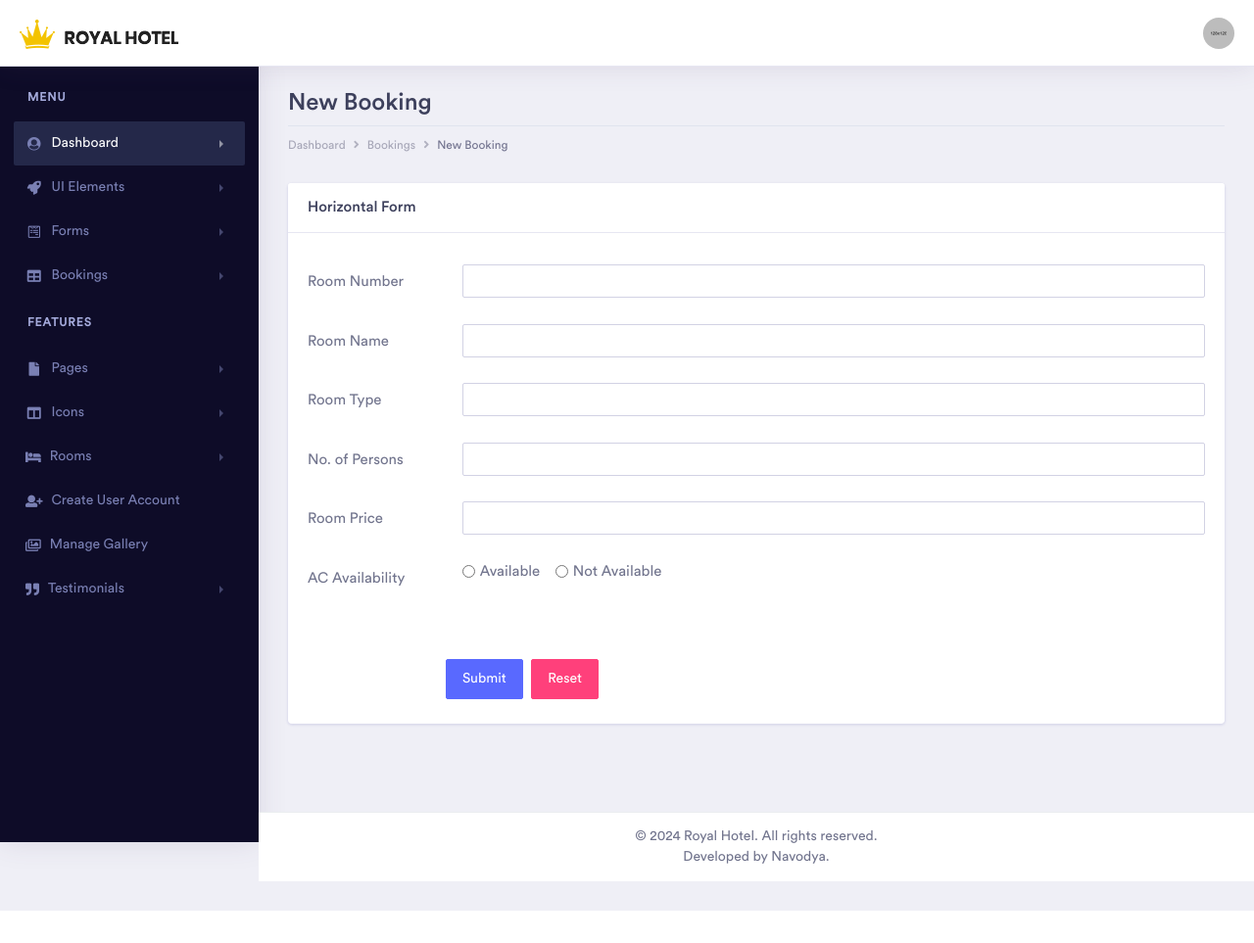
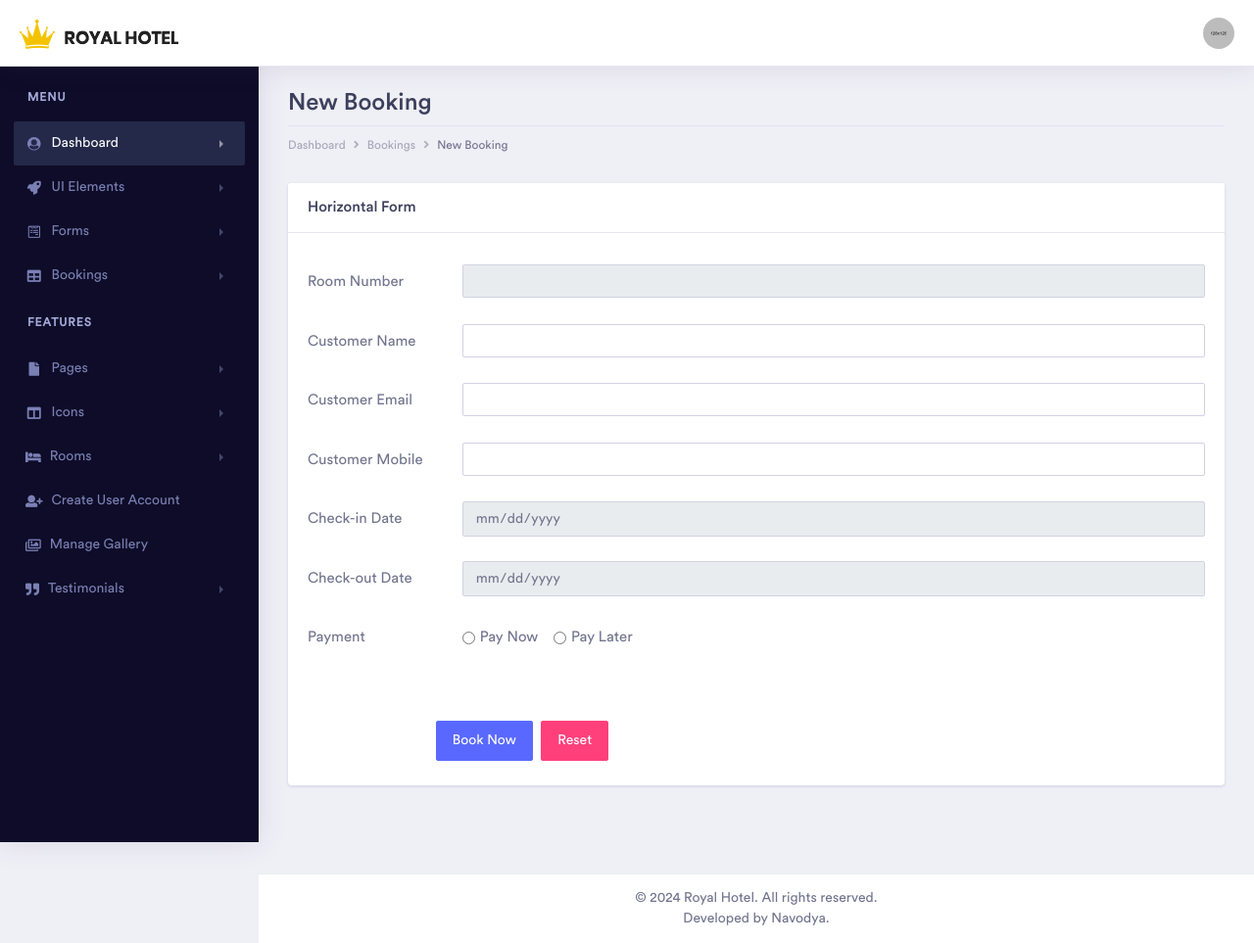
Before and after one commit to supuncharuk/hotel-reserve, a PHP site: page /admin/new-booking.php in a window 1280 px wide. Shown: the whole page at 98% size. Before the commit the page ends 930 px from the top, so only its background shows below. Run offline with PHP 8.4, Linux system fonts and the light colour scheme; some web fonts are replaced.

Commit message:
Some changes in admin new booking

```diff
--- /dev/null
+++ b/admin/assets/libs/js/utils.js
@@ -0,0 +1,16 @@
+$(document).ready(function(){
+    $("#saveButton").click(function(){
+      // Check if any input fields or select items are empty
+      var isEmpty = false;
+      $("input, select").each(function(){
+        if($(this).val() === ''){
+          isEmpty = true;
+          return false; // Exit the loop if any field is empty
+        }
+      });
+
+      if(isEmpty){
+        $('#verticalyCentered').modal('hide');
+      }
+    });
+});
--- a/admin/available-rooms.php
+++ b/admin/available-rooms.php
@@ -147,6 +147,10 @@
                                                         while($row = mysqli_fetch_row($result)){
                                                             // var_dump($row);
 
+                                                            $rid = urlencode($row[0]);
+                                                            $cindate = urlencode($checking_date);
+                                                            $coutdate = urlencode($checkout_date);
+
                                                             echo
                                                             "<tr>
                                                                 <td>$row[0]</td>
@@ -159,7 +163,7 @@
                                                                 </td>
                                                                 <td>$row[6]</td>
                                                                 <td>
-                                                                    <a href='new-booking.php?room_id=$row[0]' class='btn btn-warning btn-sm mr-2'>
+                                                                    <a href='new-booking.php?rid=$rid&cindate=$cindate&coutdate=$coutdate' class='btn btn-warning btn-sm mr-2'>
                                                                         Book &nbsp; <i class='fas fa-plus'></i>
                                                                     </a>
                                                                 </td>
--- a/admin/new-booking.php
+++ b/admin/new-booking.php
@@ -1,5 +1,11 @@
 <?php
     require_once ("includes/config.php");
+
+    if (isset($_REQUEST['rid'])){
+        $rid = $_GET['rid'];
+        $cindate = $_GET['cindate'];
+        $coutdate =  $_GET['coutdate'];
+    }
 ?>
 
 <!doctype html>
@@ -15,79 +21,23 @@
     <link href="assets/vendor/fonts/circular-std/style.css" rel="stylesheet">
     <link rel="stylesheet" href="assets/libs/css/style.css">
     <link rel="stylesheet" href="assets/vendor/fonts/fontawesome/css/fontawesome-all.css">
+    <link rel="stylesheet" href="assets/libs/css/toast.css">
 </head>
 
 <body>
-    <?php
 
-
-        if ($_SERVER["REQUEST_METHOD"] == "POST" && isset($_REQUEST["submit"])){
-            $room_number = trim(htmlspecialchars($_REQUEST["room_number"]));
-            $room_name = trim(htmlspecialchars($_REQUEST["room_name"]));
-            $room_type = trim(htmlspecialchars($_REQUEST["room_type"]));
-            $no_persons = trim(htmlspecialchars($_REQUEST["no_of_persons"]));
-            $room_price = trim(htmlspecialchars($_REQUEST["room_price"]));
-            $ac_availablity = trim(htmlspecialchars($_REQUEST["inlineRadioOptions"]));
-            $id = trim(htmlspecialchars($_REQUEST["id"]));
-            $path_img = trim(htmlspecialchars($_REQUEST["image_path"]));
-
-            if (!empty($room_number) && !empty($room_name) && !empty($room_type) && !empty($no_persons) && !empty($room_price) && !empty($ac_availablity)){
-
-                if ($id != 0) {
-                    $is_edit = true;
-                }
-
-                // Check if the room number already exists when adding a new room
-                if (!$is_edit) {
-                    $check_room_query = "SELECT * FROM rooms WHERE room_number = $room_number";
-                    $check_result = mysqli_query($conn, $check_room_query);
-
-                    if (mysqli_num_rows($check_result) > 0) {
-                        echo "<script>alert('Room number already exists. Please choose a different room number.');</script>";
-                        exit;  // Stop further execution
-                    }
-                }
-
-                if (!empty($_FILES["image"]["name"])){
-                    $target_dir = "assets/images/rooms/";
-                    $target_file = $target_dir . basename($_FILES["image"]["name"]);
-                    $imageFileType = strtolower(pathinfo($target_file, PATHINFO_EXTENSION));
-
-                    if ($imageFileType != "webp" && $imageFileType != "jpg" && $imageFileType != "jpeg") {
-                        echo "<script>alert('Sorry, only WEBP,JPG,JPEG files are allowed.')</script>";
-                    }else{
-                        move_uploaded_file($_FILES["image"]["tmp_name"], $target_file);
-                        $image_name = basename($_FILES["image"]["name"]);
-                    }
-
-                }else{
-                    // For editing, retain the previous image if no new one is uploaded
-                    $image_name = $is_edit ? $path_img : '';
-                }
-
-                // Insert or update logic based on whether it's an add or edit operation
-                if ($is_edit){
-                    // Update room details
-                    $update_query = "UPDATE rooms SET room_name='$room_name', room_image_name='$image_name', room_type='$room_type', no_persons=$no_persons, ac_availability='$ac_availablity', room_price=$room_price WHERE room_number=$room_number";
-                    if (mysqli_query($conn, $update_query)) {
-                        echo "<script>alert('Room updated successfully'); window.location='room-details.php';</script>";
-                    } else {
-                        echo "<script>alert('Error updating room');</script>";
-                    }
-                }else{
-                    // Insert new room details
-                    $insert_query = "INSERT INTO rooms(room_number, room_name, room_image_name, room_type, no_persons, ac_availability, room_price) VALUES ($room_number, '$room_name', '$image_name', '$room_type', $no_persons, '$ac_availablity', $room_price)";
-                    if (mysqli_query($conn, $insert_query)) {
-                        echo "<script>alert('Room added successfully'); window.location='room-details.php';</script>";
-                    } else {
-                        echo "<script>alert('Error adding room');</script>";
-                    }
-                }
-
-            }
-        }
-    ?>
-
+    <div class="toast-container top-50 start-50 translate-middle p-3">
+        <div id="liveToast" class="toast" role="alert" aria-live="assertive" aria-atomic="true">
+            <div class="toast-header">
+            <strong class="me-auto">Alert</strong>
+            <!-- <button type="button" class="btn-close" data-bs-dismiss="toast" aria-label="Close"></button> -->
+            </div>
+            <div class="toast-body" id="alert_msg">
+                <!--Message Here-->
+            </div>
+        </div>
+    </div>
+    <div id="toastBackdrop" class="toast-backdrop"></div>
 
     <!-- ============================================================== -->
     <!-- main wrapper -->
@@ -146,7 +96,7 @@
                                 <div class="form-group row">
                                     <label for="roomNumber" class="col-lg-2 col-md-3 col-sm-3 col-xs-12 col-form-label">Room Number</label>
                                     <div class="col-lg-10 col-md-9 col-sm-9 col-xs-12">
-                                        <input type="number" class="form-control" id="roomNumber" name="room_number"  placeholder="" required>
+                                        <input type="number" class="form-control" id="roomNumber" name="room_number" value="<?php echo isset($rid) ? $rid : '' ?>" readonly  required>
                                         <div class="invalid-feedback">
                                             Enter Room Number
                                         </div>
@@ -154,67 +104,65 @@
                                 </div>
 
                                 <div class="form-group row">
-                                    <label for="roomName" class="col-lg-2 col-md-3 col-sm-3 col-xs-12 col-form-label">Room Name</label>
+                                    <label for="customerName" class="col-lg-2 col-md-3 col-sm-3 col-xs-12 col-form-label">Customer Name</label>
                                     <div class="col-lg-10 col-md-9 col-sm-9 col-xs-12">
-                                        <input type="text" class="form-control" id="roomName" name="room_name" placeholder="" required>
+                                        <input type="text" class="form-control" id="customerName" name="customer_name"  required>
                                         <div class="invalid-feedback">
-                                            Enter Room Name
+                                            Enter Customer Name
                                         </div>
                                     </div>
                                 </div>
 
                                 <div class="form-group row">
-                                    <label for="roomType" class="col-lg-2 col-md-3 col-sm-3 col-xs-12 col-form-label">Room Type</label>
+                                    <label for="customerEmail" class="col-lg-2 col-md-3 col-sm-3 col-xs-12 col-form-label">Customer Email</label>
                                     <div class="col-lg-10 col-md-9 col-sm-9 col-xs-12">
-                                        <input type="text" class="form-control" id="roomType" name="room_type" placeholder="" required>
+                                        <input type="text" class="form-control" id="customerEmail" name="customer_email" required>
                                         <div class="invalid-feedback">
-                                            Enter Room Type
+                                            Enter Customer Email
                                         </div>
                                     </div>
                                 </div>
 
                                 <div class="form-group row">
-                                    <label for="persons" class="col-lg-2 col-md-3 col-sm-3 col-xs-12 col-form-label">No. of Persons</label>
+                                    <label for="customerMobile" class="col-lg-2 col-md-3 col-sm-3 col-xs-12 col-form-label">Customer Mobile</label>
                                     <div class="col-lg-10 col-md-9 col-sm-9 col-xs-12">
-                                        <input type="number" class="form-control" id="persons" name="no_of_persons" placeholder="" required>
+                                        <input type="text" class="form-control" id="customerMobile" name="customer_mobile"  required>
                                         <div class="invalid-feedback">
-                                            Enter Number of Persons
+                                            Enter Customer Mobile
                                         </div>
                                     </div>
                                 </div>
 
                                 <div class="form-group row">
-                                    <label for="roomPrice" class="col-lg-2 col-md-3 col-sm-3 col-xs-12 col-form-label">Room Price</label>
+                                    <label for="checkinDate" class="col-lg-2 col-md-3 col-sm-3 col-xs-12 col-form-label">Check-in Date</label>
                                     <div class="col-lg-10 col-md-9 col-sm-9 col-xs-12">
-                                        <input type="number" class="form-control" id="roomPrice" name="room_price" placeholder="" required>
+                                        <input type="date" class="form-control" id="checkinDate" name="checking_date" value="<?php echo isset($cindate) ? $cindate : '' ?>" readonly required>
                                         <div class="invalid-feedback">
-                                            Enter Room Price
+                                            Select Check-in Date
                                         </div>
                                     </div>
                                 </div>
 
-
-
-
+                                <div class="form-group row">
+                                    <label for="checkoutDate" class="col-lg-2 col-md-3 col-sm-3 col-xs-12 col-form-label">Check-out Date</label>
+                                    <div class="col-lg-10 col-md-9 col-sm-9 col-xs-12">
+                                        <input type="date" class="form-control" id="checkoutDate" name="checkout_date" value="<?php echo isset($coutdate) ? $coutdate : '' ?>" readonly required>
+                                        <div class="invalid-feedback">
+                                            Select Check-out Date
+                                        </div>
+                                    </div>
+                                </div>
 
                                 <div class="form-group row">
-                                    <label for="persons" class="col-lg-2 col-md-3 col-sm-3 col-xs-12 col-form-label">AC Availability</label>
-                                    <div class="col-lg-10 col-md-9 col-sm-9 col-xs-12">
-                                        <!-- <div class="switch-button switch-button-sm">
-                                            <input type="checkbox" id="acAvailablity" name="ac_availablity" required>
-                                            <span><label for="acAvailablity"></label></span>
-                                            <div class="invalid-feedback">
-                                                Enter Number of Persons
-                                            </div>
-                                        </div> -->
-
+                                    <label for="paymentWay" class="col-lg-2 col-md-3 col-sm-3 col-xs-12 col-form-label">Payment</label>
+                                    <div class="col-lg-10 col-md-9 col-sm-9 col-xs-12 col-form-label">
                                         <div class="form-check form-check-inline">
-                                            <input class="form-check-input" type="radio" name="inlineRadioOptions" id="inlineRadio1" value="yes" required>
-                                            <label class="form-check-label" for="inlineRadio1">Available</label>
+                                            <input class="form-check-input" type="radio" name="payment_way" id="inlineRadio1" value="pay now" required>
+                                            <label class="form-check-label" for="inlineRadio1">Pay Now</label>
                                         </div>
                                         <div class="form-check form-check-inline">
-                                            <input class="form-check-input" type="radio" name="inlineRadioOptions" id="inlineRadio2" value="no" required>
-                                            <label class="form-check-label" for="inlineRadio2">Not Available</label>
+                                            <input class="form-check-input" type="radio" name="payment_way" id="inlineRadio2" value="pay later" required>
+                                            <label class="form-check-label" for="inlineRadio2">Pay Later</label>
                                         </div>
                                     </div>
                                 </div>
@@ -222,11 +170,34 @@
                                 <div class="row pt-2 pt-sm-5 mt-1">
                                     <div class="col-sm-6">
                                         <p class="text-center">
-                                            <input type="submit" class="btn btn-space btn-primary" name="submit">
+                                            <!-- <input type="submit" class="btn btn-space btn-primary" name="book" value="Book"> -->
+                                            <input type="button" class="btn btn-space btn-primary" value="Book Now" data-toggle="modal" data-target="#verticalyCentered">
                                             <input type="reset" class="btn btn-space btn-secondary">
                                         </p>
                                     </div>
                                 </div>
+
+                                 <!-- Modal -->
+                                 <div class="modal fade" id="verticalyCentered" tabindex="-1" role="dialog" aria-labelledby="verticalyCenteredLabel" aria-hidden="true">
+                                    <div class="modal-dialog modal-dialog-centered" role="document">
+                                        <div class="modal-content">
+                                            <div class="modal-header">
+                                                <h5 class="modal-title" id="verticalyCenteredLabel">Modal title</h5>
+                                                <button type="button" class="close" data-dismiss="modal" aria-label="Close">
+                                                    <span aria-hidden="true">&times;</span>
+                                                </button>
+                                            </div>
+                                            <div class="modal-body">
+                                                Are you sure to submit booking details?
+                                            </div>
+                                            <div class="modal-footer">
+                                                <button type="button" class="btn btn-secondary" data-dismiss="modal">No</button>
+                                                <input type="submit" class="btn btn-primary" name="book" id="saveButton" value="Yes">
+                                            </div>
+                                        </div>
+                                    </div>
+                                </div>
+                                <!-- Modal -->
 
                             </form>
                         </div>
@@ -255,6 +226,65 @@
     <script src="assets/vendor/slimscroll/jquery.slimscroll.js"></script>
     <script src="assets/libs/js/main-js.js"></script>
     <script src="assets/libs/js/validation.js"></script>
+    <script src="assets/libs/js/utils.js"></script>
+    <script src="assets/libs/js/alert-toast.js"></script>
+
+
+    <?php
+        if ($_SERVER["REQUEST_METHOD"] == "POST" && isset($_REQUEST["book"])){
+            $rnumber = trim(htmlspecialchars($_REQUEST["room_number"]));
+            $cname = trim(htmlspecialchars($_REQUEST["customer_name"]));
+            $ceamil = trim(htmlspecialchars($_REQUEST["customer_email"]));
+            $cmobile = trim(htmlspecialchars($_REQUEST["customer_mobile"]));
+            $checking_date = trim(htmlspecialchars($_REQUEST["checking_date"]));
+            $checkout_date = trim(htmlspecialchars($_REQUEST["checkout_date"]));
+            $payment_way  = trim(htmlspecialchars($_REQUEST["payment_way"]));
+
+            $booking_ref = uniqid('booking_', true);
+
+            if (!empty($rnumber) && !empty($cname) && !empty($ceamil) && !empty($cmobile) && !empty($checking_date) && !empty($checkout_date)){
+                // $sql =  "SELECT booking_id FROM bookings WHERE room_number=$rnumber AND ((checking_date < $checking_date AND checkout_date > $checking_date) OR (checking_date > $checking_date AND checkout_date > $checkout_date) OR (checking_date > $checking_date AND checkout_date < $checkout_date))";
+                $sql = "SELECT r.room_number
+                        FROM rooms AS r
+                        WHERE r.room_number IN (
+                            SELECT b.room_number
+                            FROM bookings AS b
+                            WHERE b.room_number = $rnumber AND (b.checking_date < '$checkout_date' AND b.checkout_date > '$checking_date')
+                        )";
+                $result = mysqli_query($conn,$sql);
+
+                if (mysqli_num_rows($result) > 0){
+                    $alert_type = "error";
+                    $alert_message = "This room is not available";
+                    $redirect_url = "available-rooms.php";
+                    // echo "<script>alert('This room is not availabe')</script>";
+                }else{
+                    $sql2 = "INSERT INTO bookings(room_number,customer_name,customer_email,customer_mobile,checking_date,checkout_date,paid,booking_ref) VALUES($rnumber,'$cname','$ceamil','$cmobile','$checking_date','$checkout_date',0,'$booking_ref')";
+                    $result2 = mysqli_query($conn,$sql2);
+                    $alert_type = "success";
+                    $alert_message = "Booked successfully";
+
+                    if ($result2 && $payment_way == "pay now"){
+                        $redirect_url = "../payment.php?booking_ref=" . $booking_ref;
+                    }else{
+                        // $redirect_url = "booking-confirmation.php?booking_ref=" . $booking_ref;
+                    }
+                }
+            }else{
+                $alert_type = "error";
+                $alert_message = "All fields required";
+                $redirect_url = "";  // No redirect for errors
+                // echo "<script>alert('All fields required')</script>";
+            }
+
+            // Pass variables to JavaScript
+                echo "<script>
+                var alertType = '$alert_type';
+                var alertMessage = '$alert_message';
+                var redirectUrl = '$redirect_url';
+            </script>";
+        }
+    ?>
 
 </body>
 
```
Also changed, not shown: admin/assets/libs/css/toast.css (added, +94 -0 lines), admin/assets/libs/js/alert-toast.js (added, +44 -0 lines), payment.php (+21 -0 lines), admin/assets/libs/css/style.css.
